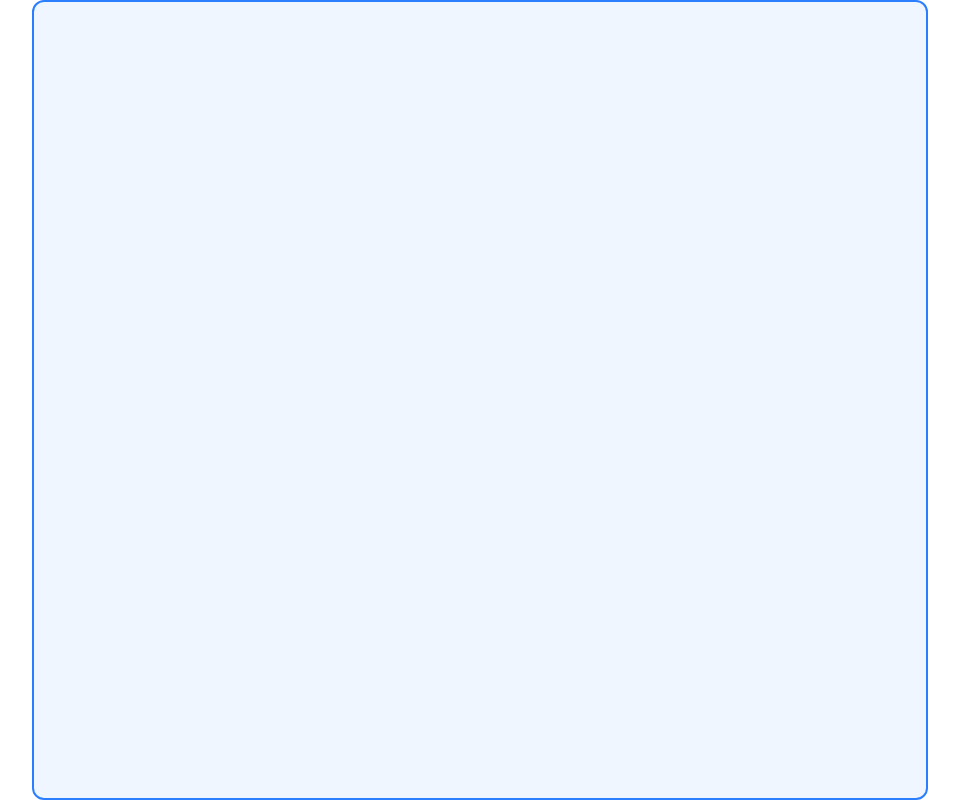
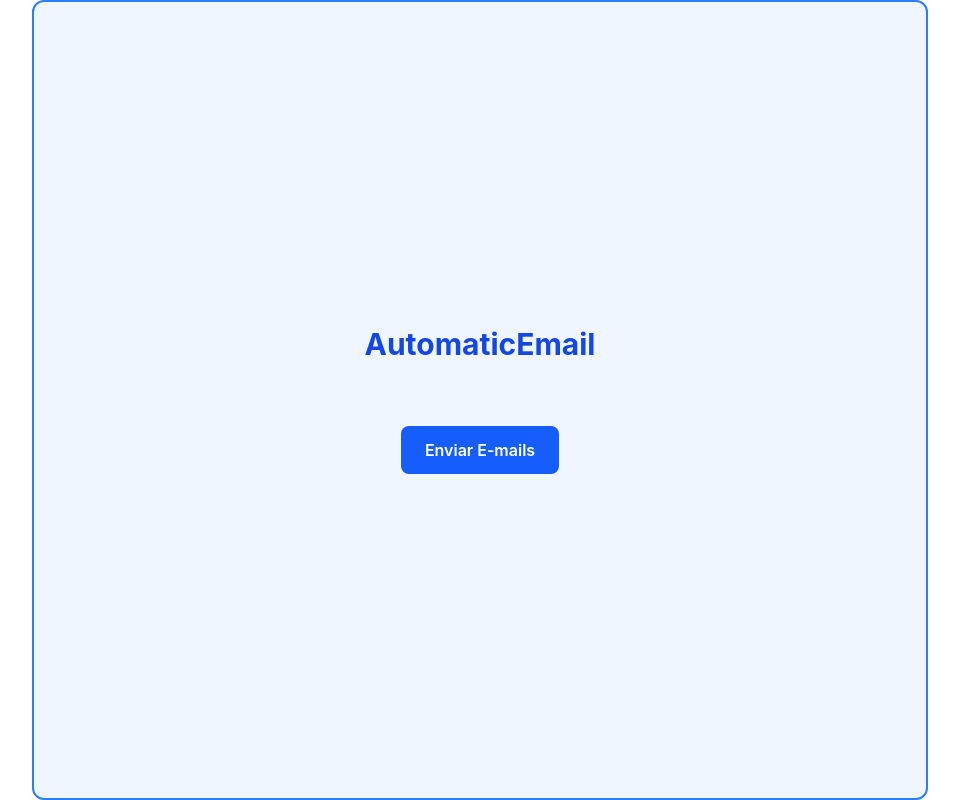
Before and after one commit to Divansir-Junior/AutomaticEMail, a React (Vite) app: page / in a window 1280 px wide. Shown: the whole page, without its empty margins (160-1119 px from the left). Built offline with nearby package versions, Linux system fonts and the light colour scheme.

Commit message:
feat: adiciona estrutura do Container com espaco para o botao

```diff
--- a/src/components/Container.jsx
+++ b/src/components/Container.jsx
@@ -1,9 +1,22 @@
 function Container({ children, className = "" }) {
     return (
         <div
-            className={`min-h-screen w-full max-w-4xl rounded-xl border-2 border-blue-500 bg-blue-50 p-8 ${className}`.trim()}
+            className={`flex min-h-screen w-full max-w-4xl flex-col items-center justify-center gap-8 rounded-xl border-2 border-blue-500 bg-blue-50 p-8 ${className}`.trim()}
         >
-            {children}
+            <header>
+                <h1 className="text-3xl font-bold text-blue-700">AutomaticEmail</h1>
+            </header>
+
+            <main className="w-full">{children}</main>
+
+            <footer>
+                <button
+                    type="button"
+                    className="rounded-lg bg-blue-600 px-6 py-3 font-semibold text-white transition hover:bg-blue-700"
+                >
+                    Enviar E-mails
+                </button>
+            </footer>
         </div>
     );
 }
```
